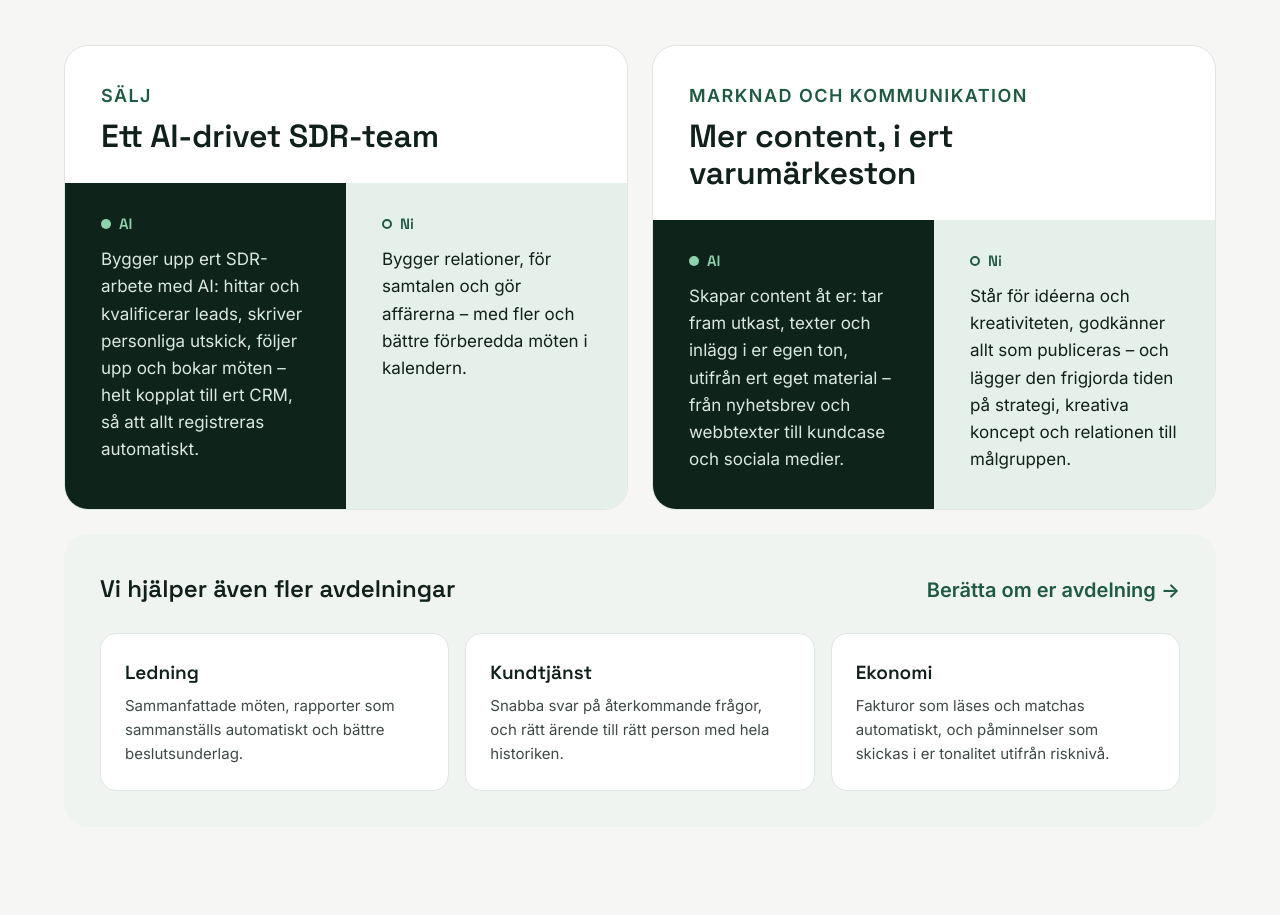
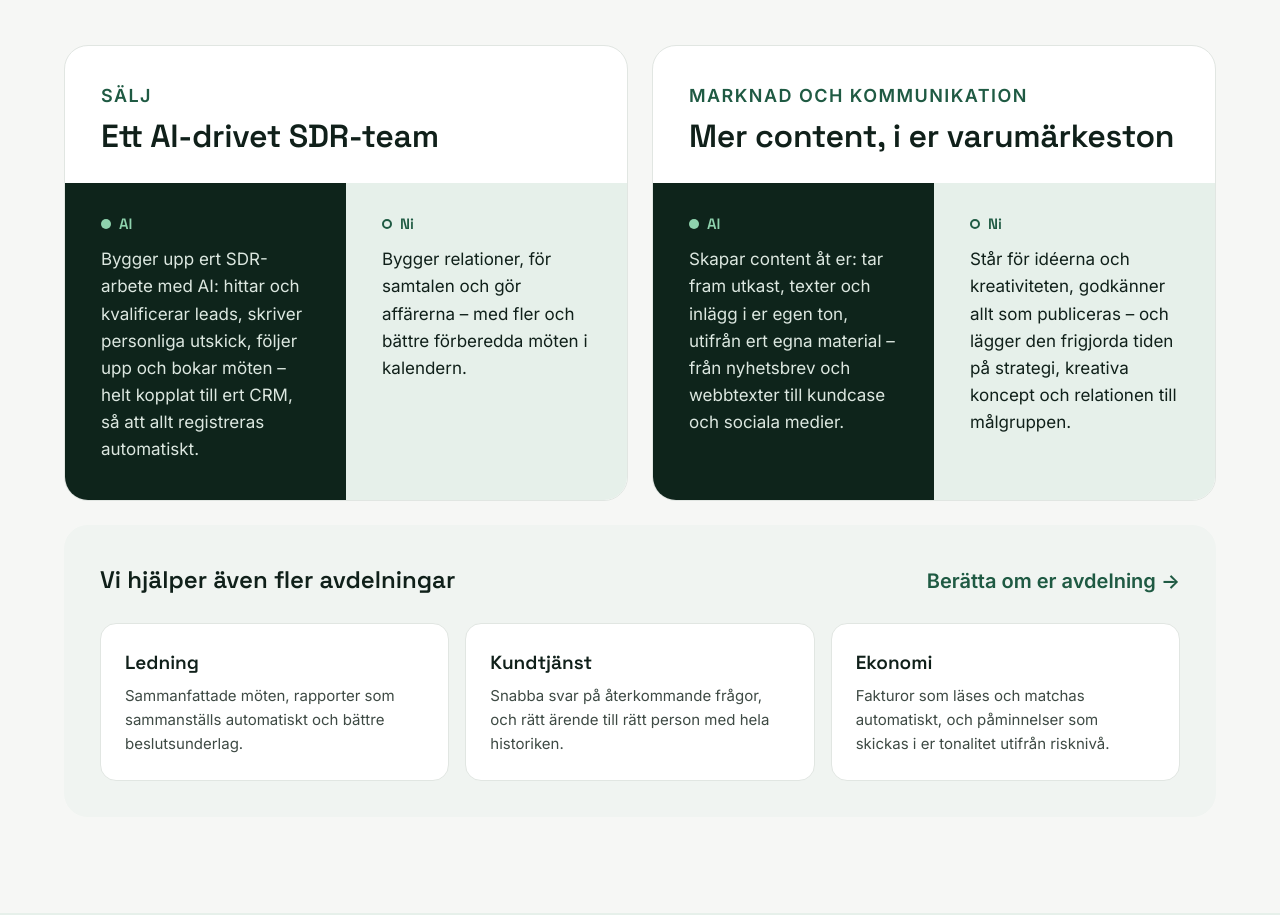
Before and after one commit to thorngrenpeter-svg/Auraai, a plain HTML site: page index.html in a window 1280 px wide. Shown: the part 2627-3542 px from the top of the page. Drawn offline with Linux system fonts and the light colour scheme.

Commit message:
Add files via upload

```diff
--- a/index.html
+++ b/index.html
@@ -370,9 +370,9 @@ body::before{content:""; position:fixed; inset:0 0 auto; height:env(safe-area-in
 </div>
 </article>
 <article class="dept">
-<div class="dept-head"><p class="eyebrow">Marknad och kommunikation</p><h3>Mer content, i ert varumärkeston</h3></div>
+<div class="dept-head"><p class="eyebrow">Marknad och kommunikation</p><h3>Mer content, i er varumärkeston</h3></div>
 <div class="dept-split">
-<div class="dept-ai"><p class="who"><span class="dot-fill" aria-hidden="true"></span>AI</p><p class="txt">Skapar content åt er: tar fram utkast, texter och inlägg i er egen ton, utifrån ert eget material – från nyhetsbrev och webbtexter till kundcase och sociala medier.</p></div>
+<div class="dept-ai"><p class="who"><span class="dot-fill" aria-hidden="true"></span>AI</p><p class="txt">Skapar content åt er: tar fram utkast, texter och inlägg i er egen ton, utifrån ert egna material – från nyhetsbrev och webbtexter till kundcase och sociala medier.</p></div>
 <div class="dept-you"><p class="who"><span class="dot-ring" aria-hidden="true"></span>Ni</p><p class="txt">Står för idéerna och kreativiteten, godkänner allt som publiceras – och lägger den frigjorda tiden på strategi, kreativa koncept och relationen till målgruppen.</p></div>
 </div>
 </article>
```
